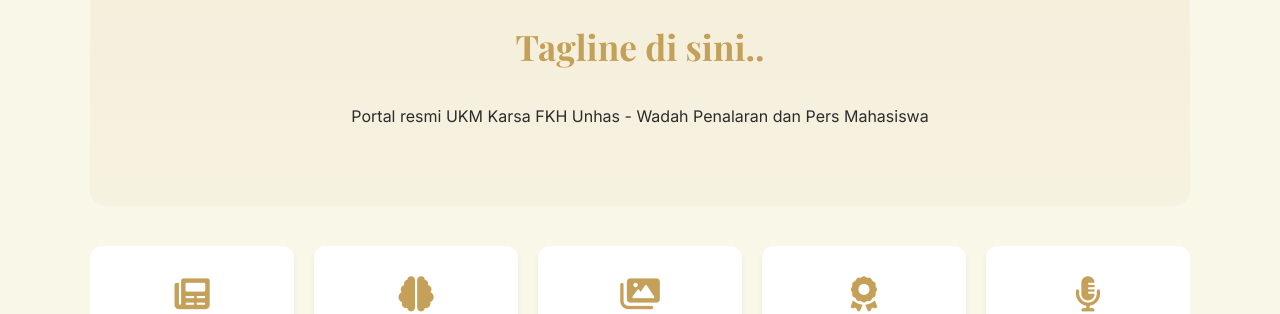
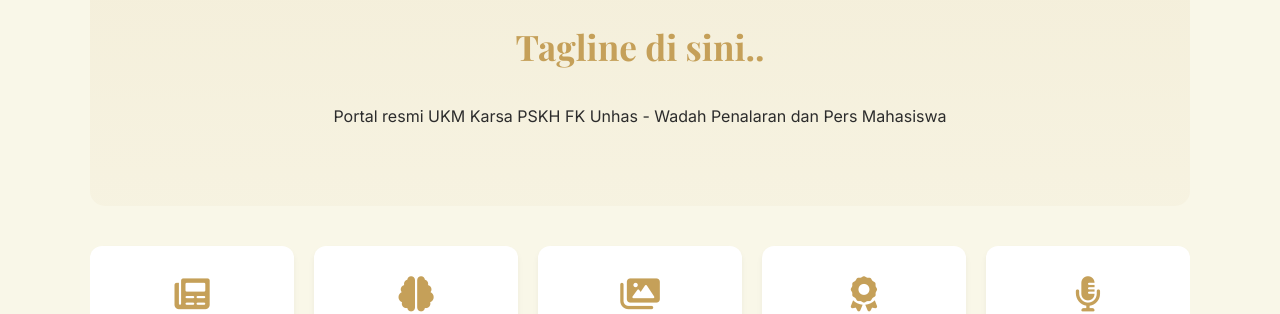
Before and after one commit to rianhs/ukm-karsa, a Jekyll site: the page built from index.html, in a window 1280 px wide. Shown: the part 296-610 px from the top of the page. Built offline with Jekyll 4.4.1, drawn with Linux system fonts in a browser that asks for light colours.

Commit message:
Update index.html

```diff
--- a/index.html
+++ b/index.html
@@ -6,7 +6,7 @@
 <section class="hero">
     <div class="hero-content">
         <h2>Tagline di sini..</h2>
-        <p>Portal resmi UKM Karsa FKH Unhas - Wadah Penalaran dan Pers Mahasiswa</p>
+        <p>Portal resmi UKM Karsa PSKH FK Unhas - Wadah Penalaran dan Pers Mahasiswa</p>
     </div>
 </section>
 
```
